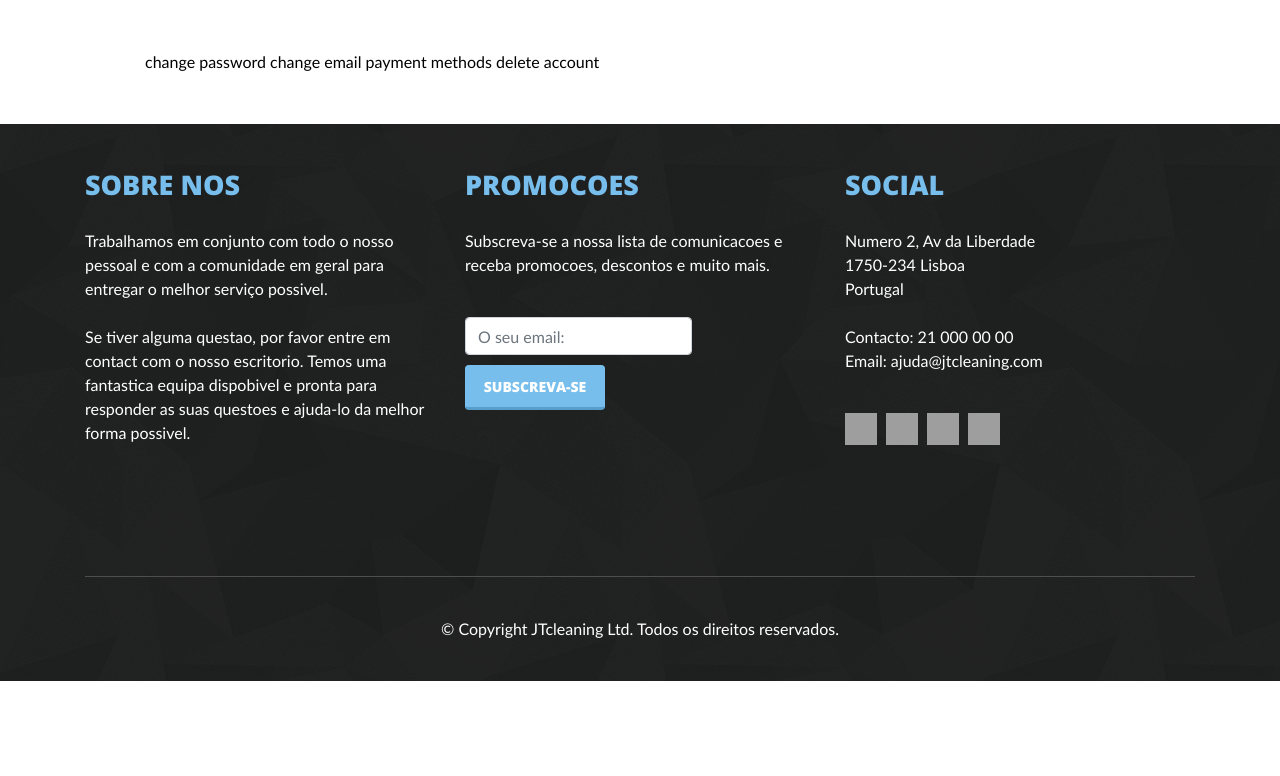
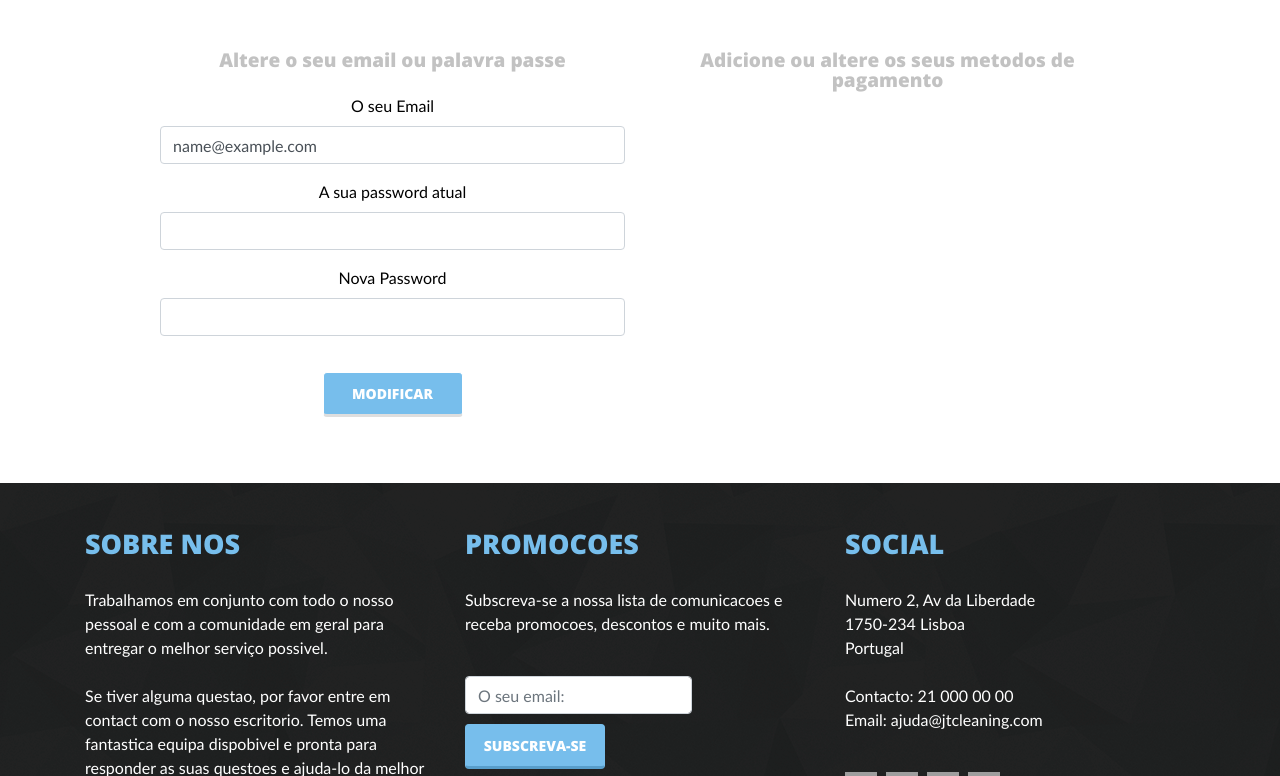
Before and after one commit to j-000/jtclean, a Flask app: page /profile/settings in a window 1280 px wide. Shown: the part 106-882 px from the top of the page. Before the commit the page ends 787 px from the top, so only its background shows below. Run offline with Flask 2, Linux system fonts and the light colour scheme; the visitor is signed in with stand-in values (Sample User, id 1); data comes from the database, SQL or seed files in the repository; some libraries are stand-ins or nearby versions; grey boxes are pictures that could not be loaded.

Commit message:
Update 9 - added user settings

```diff
--- a/app.py
+++ b/app.py
@@ -4,7 +4,7 @@ from flask_sqlalchemy import SQLAlchemy
 from flask_bootstrap import Bootstrap
 from flask_login import UserMixin ,login_required, current_user, LoginManager, login_user, logout_user
 from werkzeug.security import generate_password_hash, check_password_hash
-from forms import LoginForm, RegisterForm, BookingForm, BookingNotesForm, BookingUpdateForm, ServiceForm, SendMessageForm
+from forms import LoginForm, RegisterForm, BookingForm, BookingNotesForm, BookingUpdateForm, ServiceForm, SendMessageForm, UpdateUser
 import datetime
 import json
 from sqlalchemy import desc
@@ -580,7 +580,27 @@ def open_message(message_id):
 @app.route('/profile/settings', methods=['GET','POST'])
 @login_required
 def profile_settings():
-  return render_template('protected/profile_settings.html')
+  form = UpdateUser()
+  if form.validate_on_submit():
+    user = User.query.filter_by(id=current_user.id).first()
+    email_exists = User.query.filter_by(email=form.email.data).first()
+    if check_password_hash(user.password, form.password.data) and not email_exists:
+      user.email = form.email.data
+      if form.new_password.data:
+        user.password = generate_password_hash(form.new_password.data, method='sha256')
+      db.session.commit()
+      flash('A sua conta foi alterada com sucesso. Faca o login novamente.', 'success')
+      logout_user()
+      return redirect(url_for('login'))
+
+    else:
+      flash('Palavra passe errada ou email ja existe.', 'danger')
+      return redirect(url_for('profile'))
+
+  return render_template('protected/profile_settings.html', form=form)
+
+
+
 
 
 # Logout route
--- a/forms.py
+++ b/forms.py
@@ -17,6 +17,10 @@ class RegisterForm(FlaskForm):
     company = BooleanField('Negocio / Empresa')
 
 
+class UpdateUser(FlaskForm):
+    email = StringField('O seu Email', validators=[InputRequired(), Email(message='Email invalido!')])
+    password = PasswordField('A sua password atual', validators=[InputRequired(), Length(min=6, max=40, message='Escolha uma palavra passe com pelo menos 6 letras, numeros e simbolos.')])
+    new_password = PasswordField('Nova Password', validators=[Length(min=6, max=40, message='Escolha uma palavra passe com pelo menos 6 letras, numeros e simbolos.')])
 
 
 class ServiceForm(FlaskForm):
--- a/templates/protected/profile_settings.html
+++ b/templates/protected/profile_settings.html
@@ -1,13 +1,24 @@
 {% extends "layout.html" %}
-
+{% import "bootstrap/wtf.html" as wtf %}
 {% block body %}
 
 <div class="container" style="text-align: center; padding: 50px 0; width: 75%;">
   <div class="row" style="padding: 0;">
-    change password
-    change email
-    payment methods
-    delete account
+    <div class="col-md-6">
+        <h4>Altere o seu email ou palavra passe</h4>
+        <br>
+        <form action="{{ url_for('profile_settings') }}" method="POST">
+          {{ form.hidden_tag() }}
+          {{ wtf.form_field(form.email, value=current_user.email) }}
+          {{ wtf.form_field(form.password) }}
+          {{ wtf.form_field(form.new_password) }}
+          <input type="submit" class="btn btn-default btn-md" value="Modificar">
+        </form>
+    </div>
+    <div class="col-md-6">
+        <h4>Adicione ou altere os seus metodos de pagamento</h4>
+        <br>
+    </div>
   </div>
 </div>
 
```
